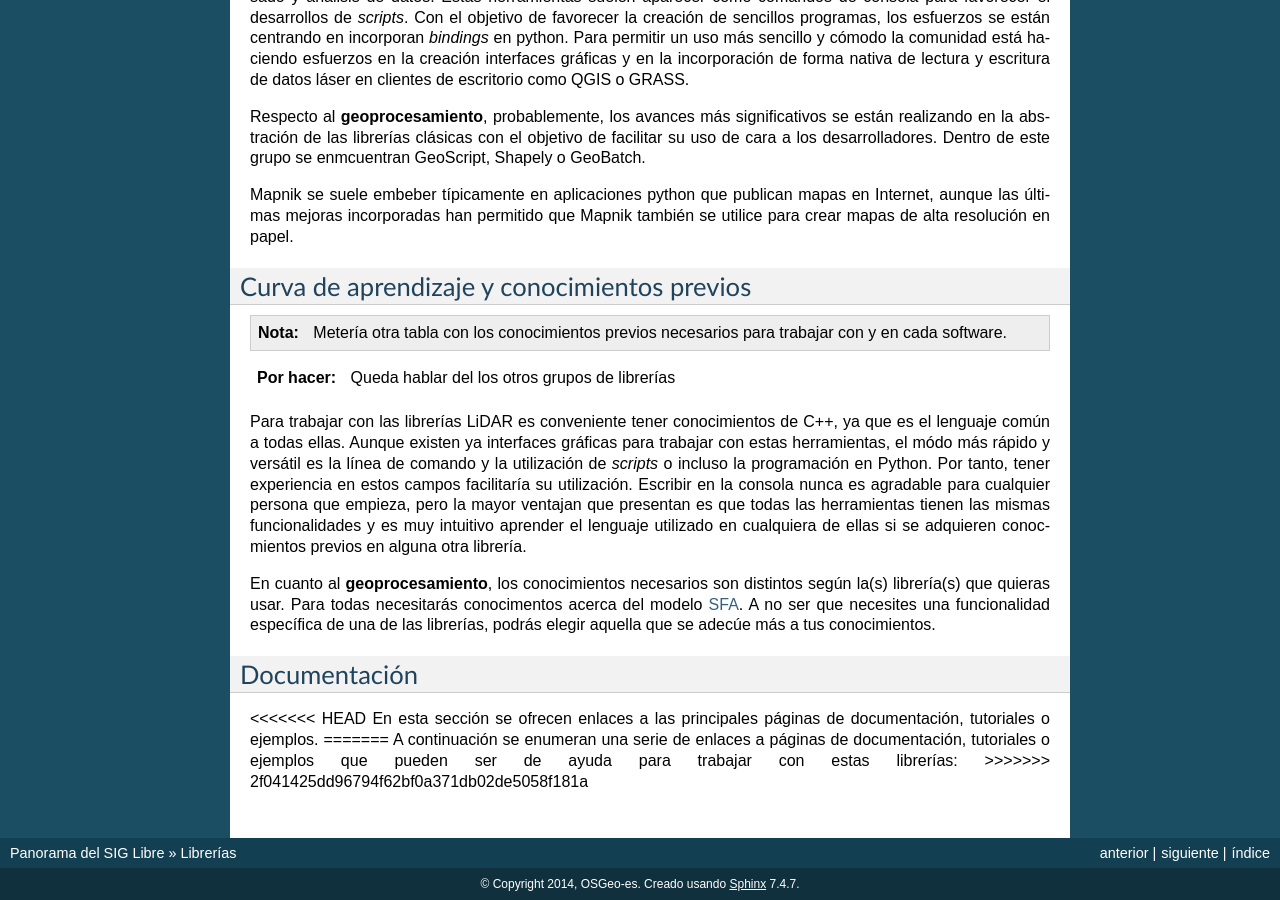
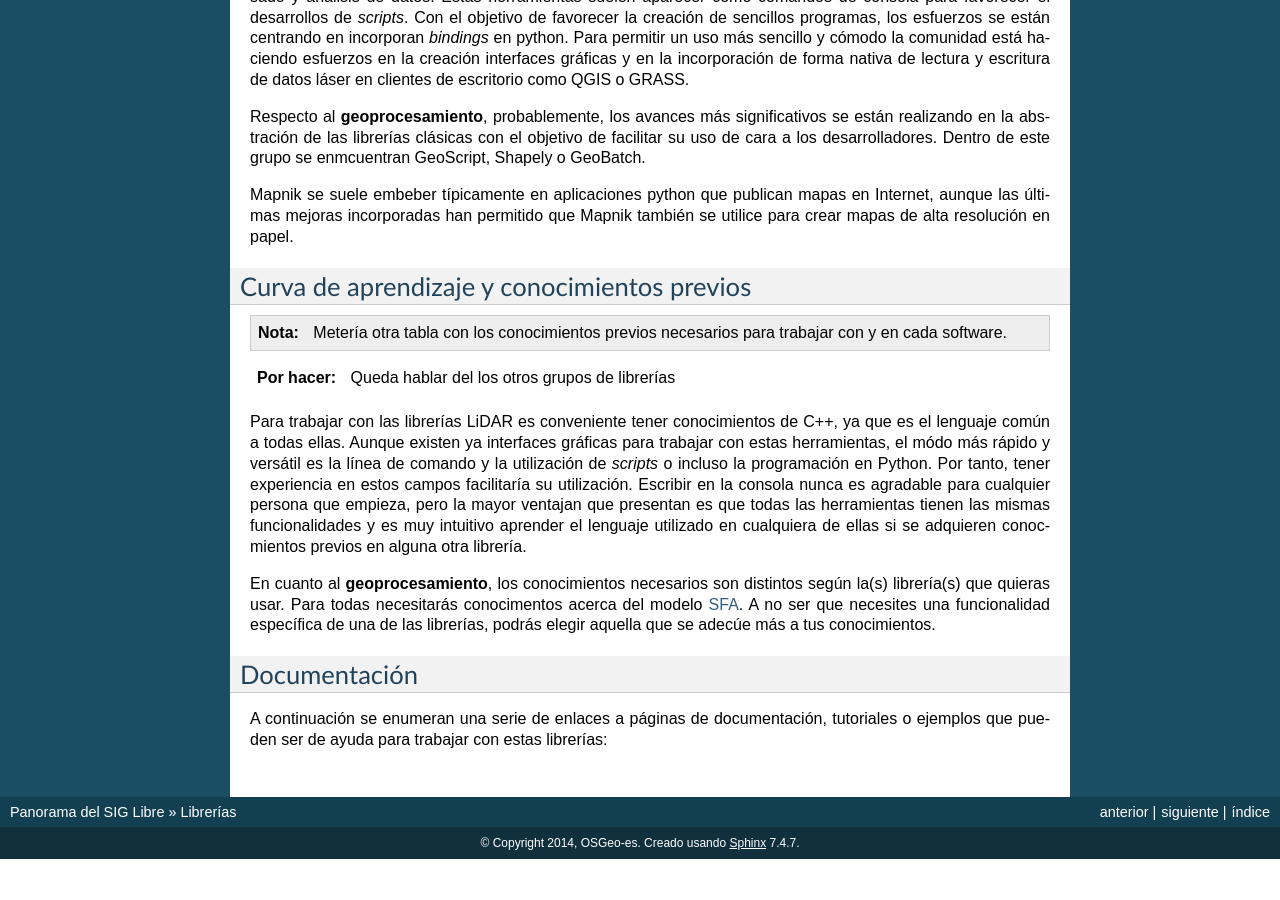
Before and after one commit to OSGeo-ES/panorama-siglibre8, a Sphinx documentation site: the page built from source/librerias/index.rst, in a window 1280 px wide and 900 px high, scrolled down 2125 px. Built offline with Sphinx 7.4.7, drawn with Linux system fonts in a browser that asks for light colours; after the commit the page ends 2984 px from its top, so only the background shows below that.

Commit message:
Solve merge issue

```diff
--- a/source/librerias/index.rst
+++ b/source/librerias/index.rst
@@ -76,11 +76,7 @@ En cuanto al **geoprocesamiento**, los conocimientos necesarios son distintos se
 Documentación
 -------------
 
-<<<<<<< HEAD
-En esta sección se ofrecen enlaces a las principales páginas de documentación, tutoriales o ejemplos.
-=======
 A continuación se enumeran una serie de enlaces a páginas de documentación, tutoriales o ejemplos que pueden ser de ayuda para trabajar con estas librerías:
->>>>>>> 2f041425dd96794f62bf0a371db02de5058f181a
 
 .. list-table:: Documentación de proyectos
    :widths: 10 10 10 35
```
